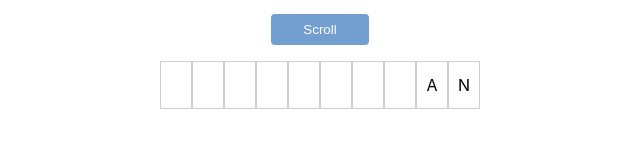
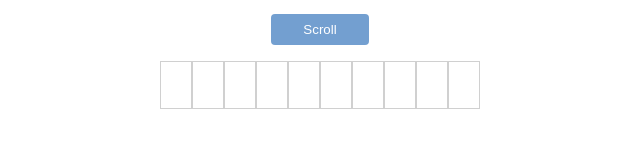
Before and after one commit to musayuksel/code-challanges-2023, a React (Create React App) app in the folder challenge-3-text-in-transit/: page / in a window 1280 px wide. Shown: the part 311-458 px from the top of the page, without its empty margins (320-960 px from the left). Built offline with nearby package versions, Linux system fonts and the light colour scheme.

Commit message:
Refactor

```diff
--- a/challenge-3-text-in-transit/src/components/Screen.jsx
+++ b/challenge-3-text-in-transit/src/components/Screen.jsx
@@ -8,52 +8,39 @@ export default function Screen({
 }) {
   const [currentTextIndex, setCurrentTextIndex] = useState(0);
   useEffect(() => {
-    // update the text on the screen every 500ms
+    // update the text on the screen every 1000ms as a default
     const interval = setTimeout(() => {
       setCurrentTextIndex((prevIndex) =>
         prevIndex === textCharsForScreen.length - 1 ? 0 : prevIndex + 1
       );
-    }, 10000 / speed);
+    }, 1000 / speed);
     return () => clearInterval(interval);
   }, [textCharsForScreen, currentTextIndex, speed]);
 
-  //   const screenBoxes = useMemo(
-  //     () =>
-  //       Array.from({ length: screenWidth }, (_, i) => (
-  //         //   textCharsForScreen[currentTextIndex]?.split("").map((char, i) => (
-  //         <div
-  //           key={i}
-  //           className="screen-box"
-  //           style={{ textDecoration: `underline` }}
-  //         >
-  //           {textCharsForScreen[currentTextIndex]?.[i]}
-  //           {/* {char} */}
-  //         </div>
-  //       )),
-  //     [textCharsForScreen, currentTextIndex, screenWidth]
-  //   );
   const currentText = textCharsForScreen[currentTextIndex];
-  const screenBoxes = currentText?.map((letter, index) => (
+  const screenBoxes = useMemo(
+    () =>
+      currentText?.map((letter, index) => (
         <div
           key={index}
           className="screen-box"
           style={{
             textDecoration: `${letter.underline ? "underline" : ""}`,
             fontWeight: `${letter.bold ? "bold" : ""}`,
+            color: `${letter.color}`,
           }}
         >
           {letter.letter}
         </div>
-  ));
+      )),
+    [currentText]
+  );
 
-  console.log({ screenBoxes });
   return (
     <section
       className="scroll-screen"
       style={{ gridTemplateColumns: `repeat(${screenWidth},1fr)` }}
     >
-      {/* {textCharsForScreen[currentTextIndex]}
-       */}
       {screenBoxes}
     </section>
   );
```
Lines whose indentation alone changed are shown as unchanged.
